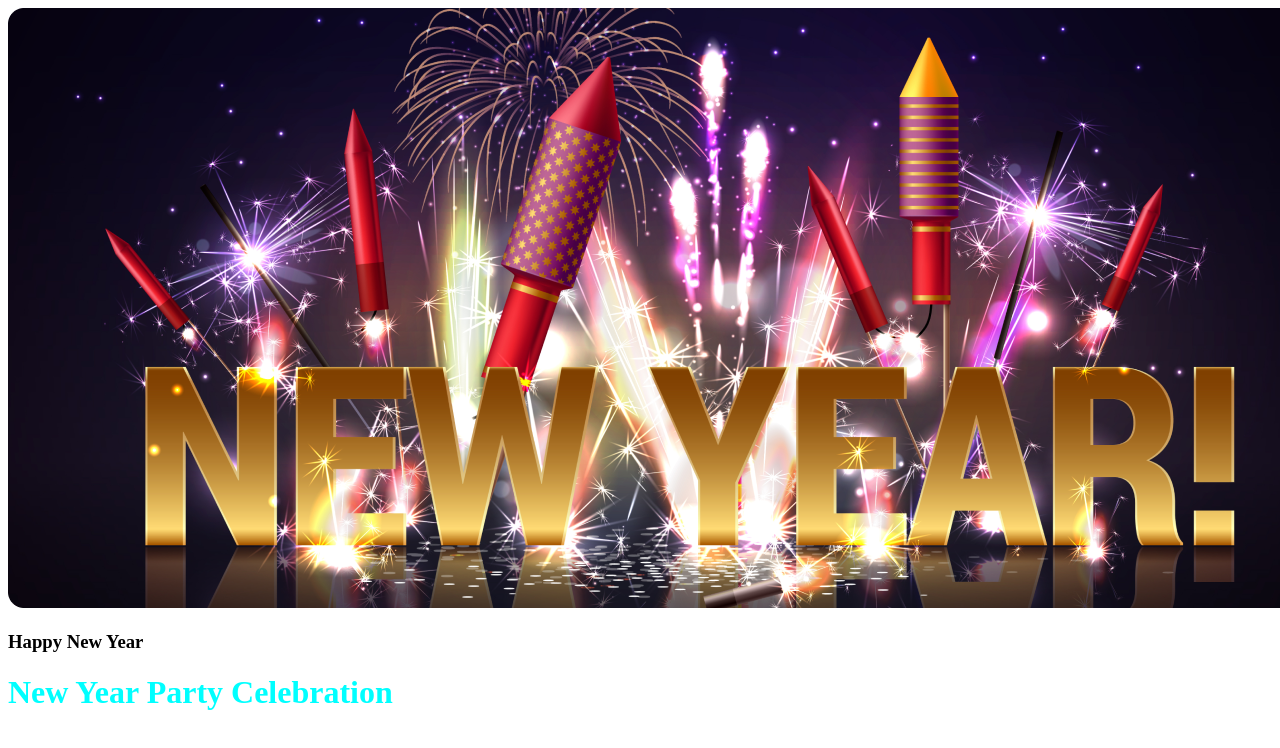
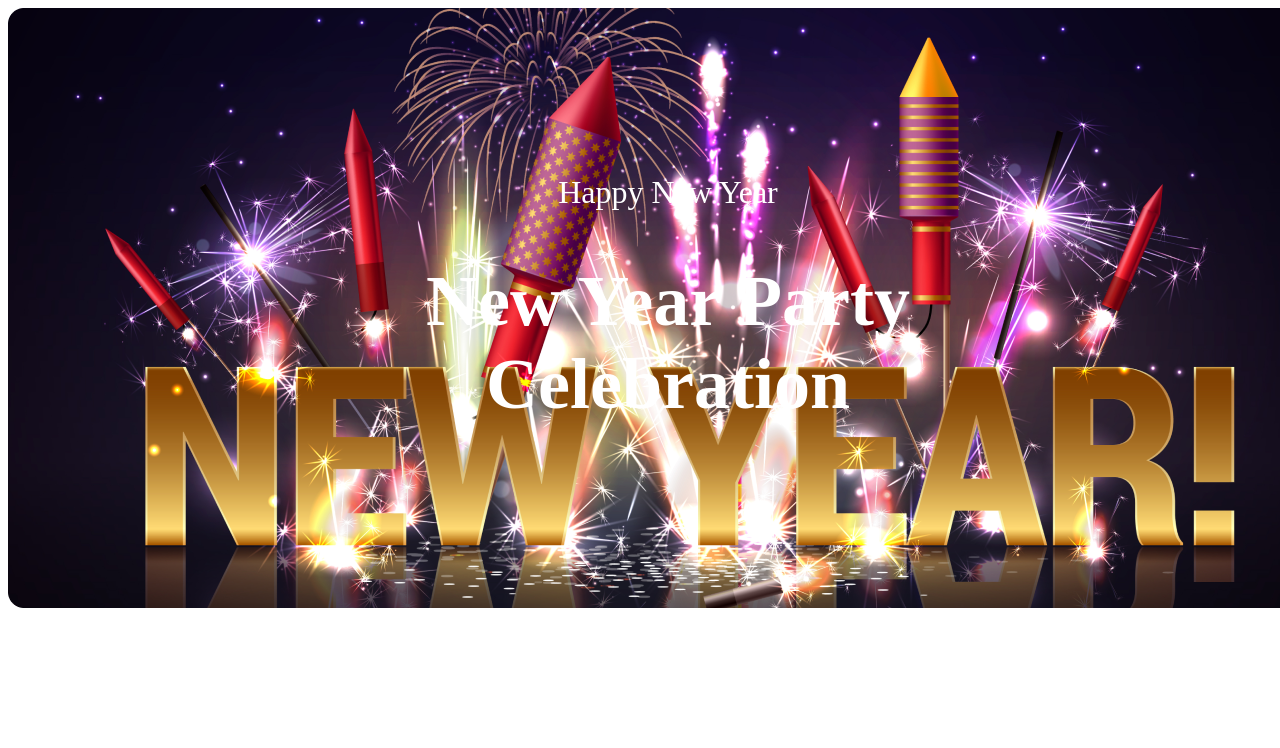
Before and after one commit to smile995/Happy-New-Year, a plain HTML site: page index.html in a window 1280 px wide. Shown: the top 748 px of the page. Drawn offline with Linux system fonts and the light colour scheme.

Commit message:
benner section complete

```diff
--- a/index.css
+++ b/index.css
@@ -1,3 +1,33 @@
-.banner-text{
-color: aqua;
+* {
+    font-family: Merriweather;
 }
+
+.banner-text {
+    color: #FFF;
+    text-align: center;
+    font-size: 72px;
+    font-weight: 900;
+
+}
+
+.banner-subTittle {
+    color: #FFF;
+    text-align: center;
+    font-size: 32px;
+    font-weight: 400;
+
+}
+
+#bannar-parant {
+    width: 1320px;
+    height: 600px;
+    background-image: url('./resources/Banner\ Image.png');
+    /* background-position: center;
+    background-repeat: no-repeat;
+    background-size: cover; */
+    display: flex;
+
+justify-content: center;
+align-items: center;
+
+}
--- a/index.html
+++ b/index.html
@@ -1,5 +1,5 @@
 <!DOCTYPE html>
-<html lang="en">
+<html lang="en" data-theme="dark">
 
 <head>
 
@@ -14,20 +14,19 @@
 
 <body>
     <!-- Bannar part -->
+
     <div id="bannar-parant">
         <div>
-            <img src="./resources/Banner Image.png" alt="">
-        </div>
-        <div>
-            <h3>
+            <h3 class="banner-subTittle">
                 Happy New Year
             </h3>
             <h1 class="banner-text">
-                New Year Party Celebration
+                New Year Party <br> Celebration
             </h1>
         </div>
+    </div>
 
-    </div>
+
 
 </body>
 
```
